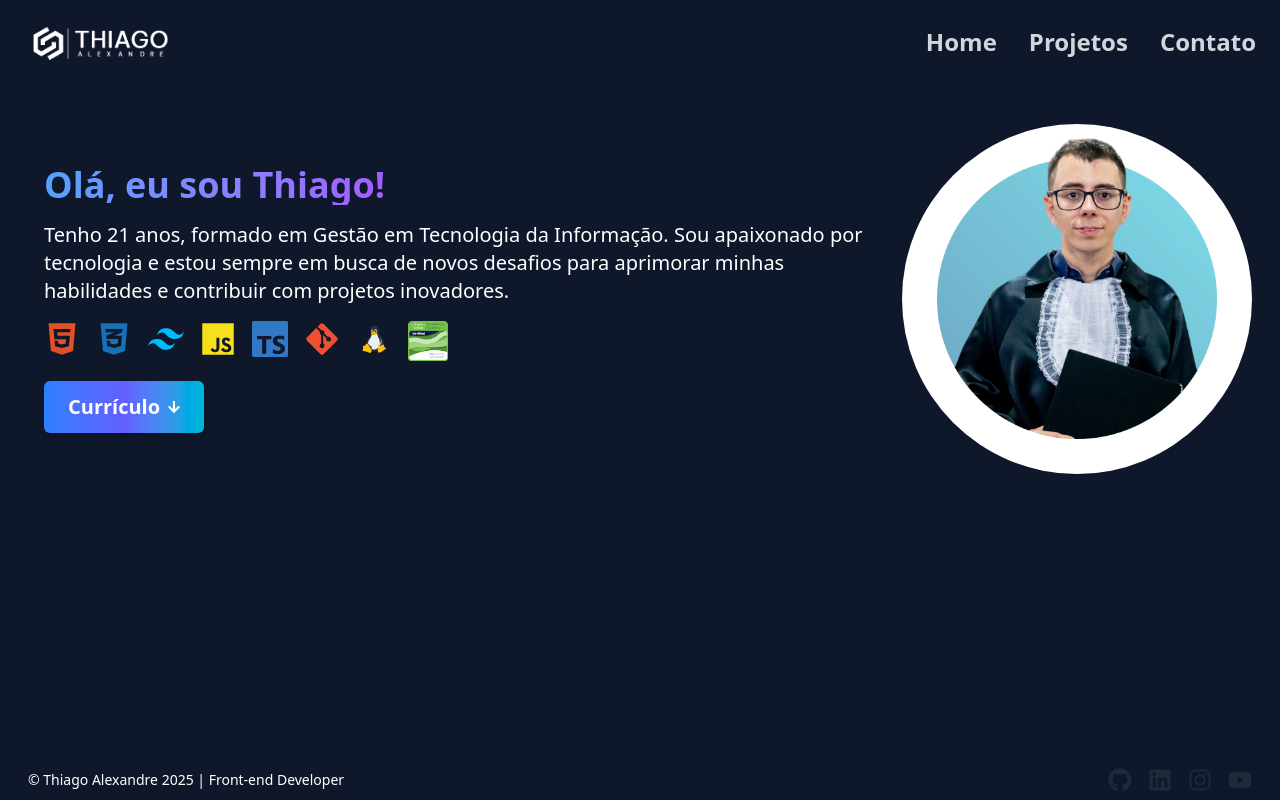
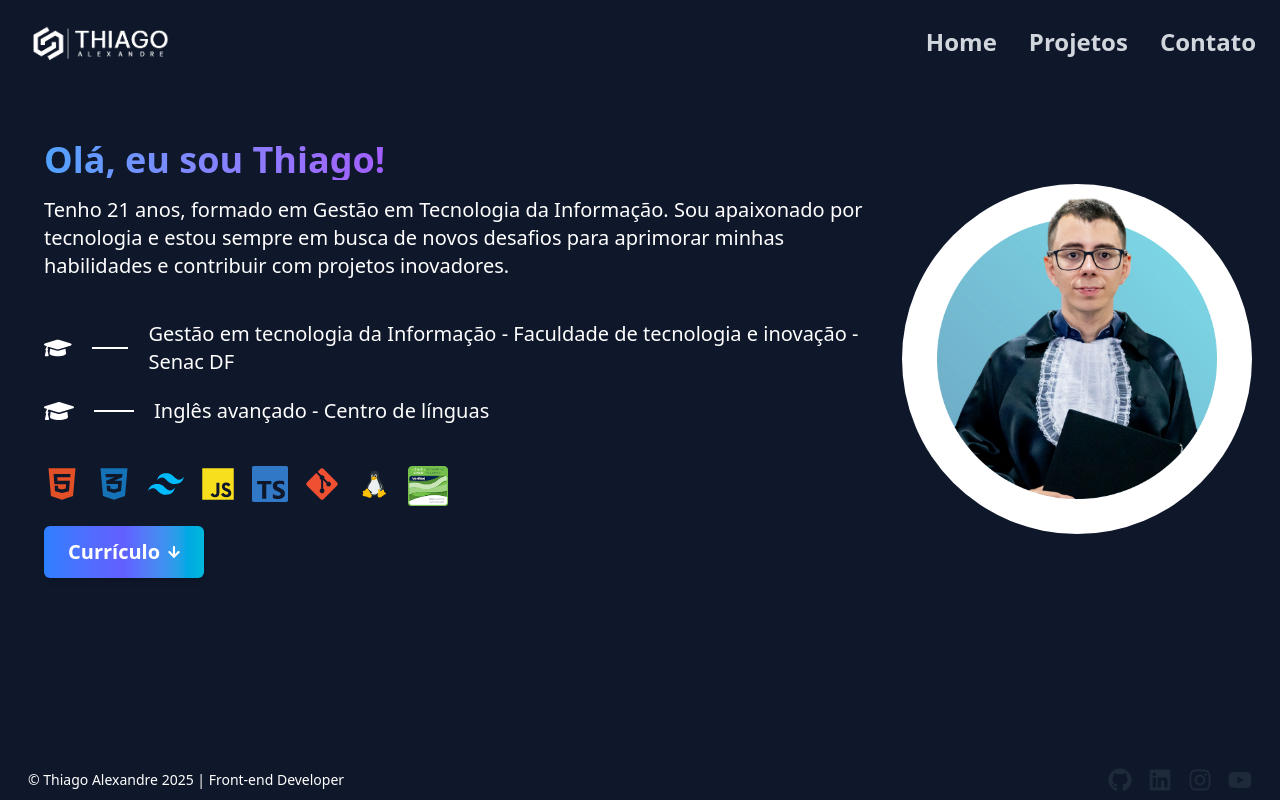
Before and after one commit to thiagokilu/portifolio-react, a React (Vite) app: page / in a window 1280 px wide. Shown: the top 800 px of the page. Built offline with nearby package versions, Linux system fonts and the light colour scheme.

Commit message:
update about me

```diff
--- a/components/about-me.tsx
+++ b/components/about-me.tsx
@@ -4,6 +4,7 @@ import {
 	FaJs,
 	FaGitAlt,
 	FaArrowDown,
+	FaGraduationCap,
 } from "react-icons/fa";
 import { SiTailwindcss, SiTypescript } from "react-icons/si";
 import { FcLinux } from "react-icons/fc";
@@ -20,11 +21,27 @@ export function About_me() {
 						Olá, eu sou Thiago!
 					</h1>
 					<p className="about__text mt-4 text-[16px] l lg:text-xl md:text-xl">
-						Tenho 21 anos, formado em Gestão em Tecnologia da Informação.
-						Sou apaixonado por tecnologia e estou sempre em busca de novos
-						desafios para aprimorar minhas habilidades e contribuir com projetos
+						Tenho 21 anos, formado em Gestão em Tecnologia da Informação. Sou
+						apaixonado por tecnologia e estou sempre em busca de novos desafios
+						para aprimorar minhas habilidades e contribuir com projetos
 						inovadores.
 					</p>
+					<div>
+						<div className="flex flex-row items-center text-xl mt-10">
+							<FaGraduationCap className="mr-5 text-3xl" />
+							<hr className="w-10 mr-5 border-t-2" />
+							<h2>
+								Gestão em tecnologia da Informação - Faculdade de tecnologia e
+								inovação - Senac DF
+							</h2>
+						</div>
+
+						<div className="flex flex-row items-center text-xl mt-5 mb-10">
+							<FaGraduationCap className="mr-5 text-3xl" />
+							<hr className="w-10 mr-5 border-t-2" />
+							<h2>Inglês avançado - Centro de línguas</h2>
+						</div>
+					</div>
 					<div className="courses flex gap-4 mt-4 text-2xl lg:text-4xl md:text-4xl flex-wrap text-wrap">
 						<a href="#" title="HTML5">
 							<FaHtml5 className="text-[#e34f26] " />
@@ -62,7 +79,7 @@ export function About_me() {
 					</div>
 					<div>
 						<a
-							href="/assets/files/Curriculo-thiago.pdf"
+							href="/assets/files/curriculo-thiago-portifolio.pdf"
 							download="Curriculo-thiago.pdf"
 							className=" flex flex-row items-center gap-2 px-6 py-3 mt-5 max-w-40 text-xl font-semibold text-white rounded-md shadow-md bg-gradient-to-r from-blue-500 via-indigo-500 to-cyan-500 hover:bg-gradient-to-br focus:ring-4 focus:outline-none focus:ring-indigo-300 hover:shadow-lg transition-all duration-300 ease-in-out transform hover:-translate-y-1 active:translate-y-0"
 						>
```
Also changed, not shown: 2 other files (tests, documents, lock files or other folders).
